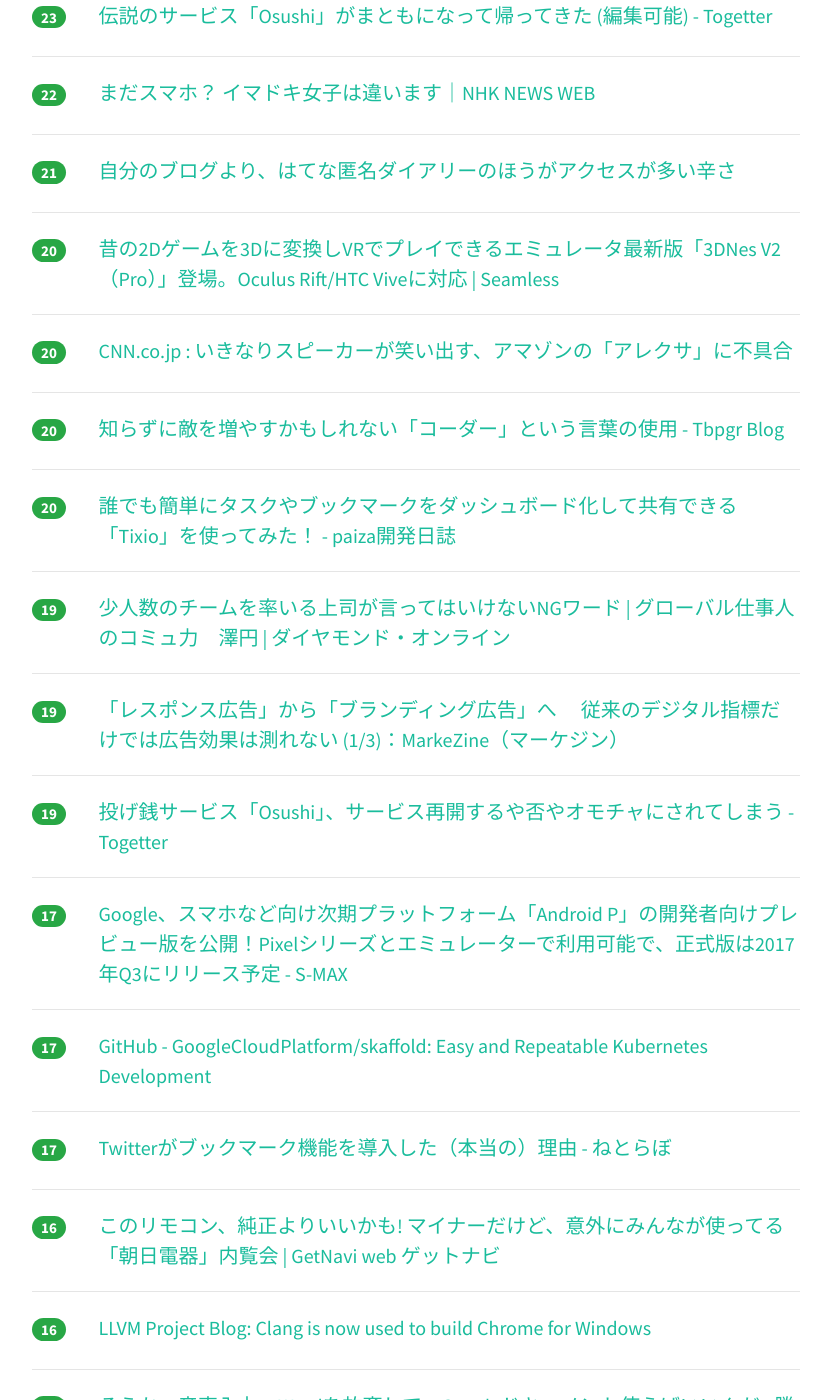
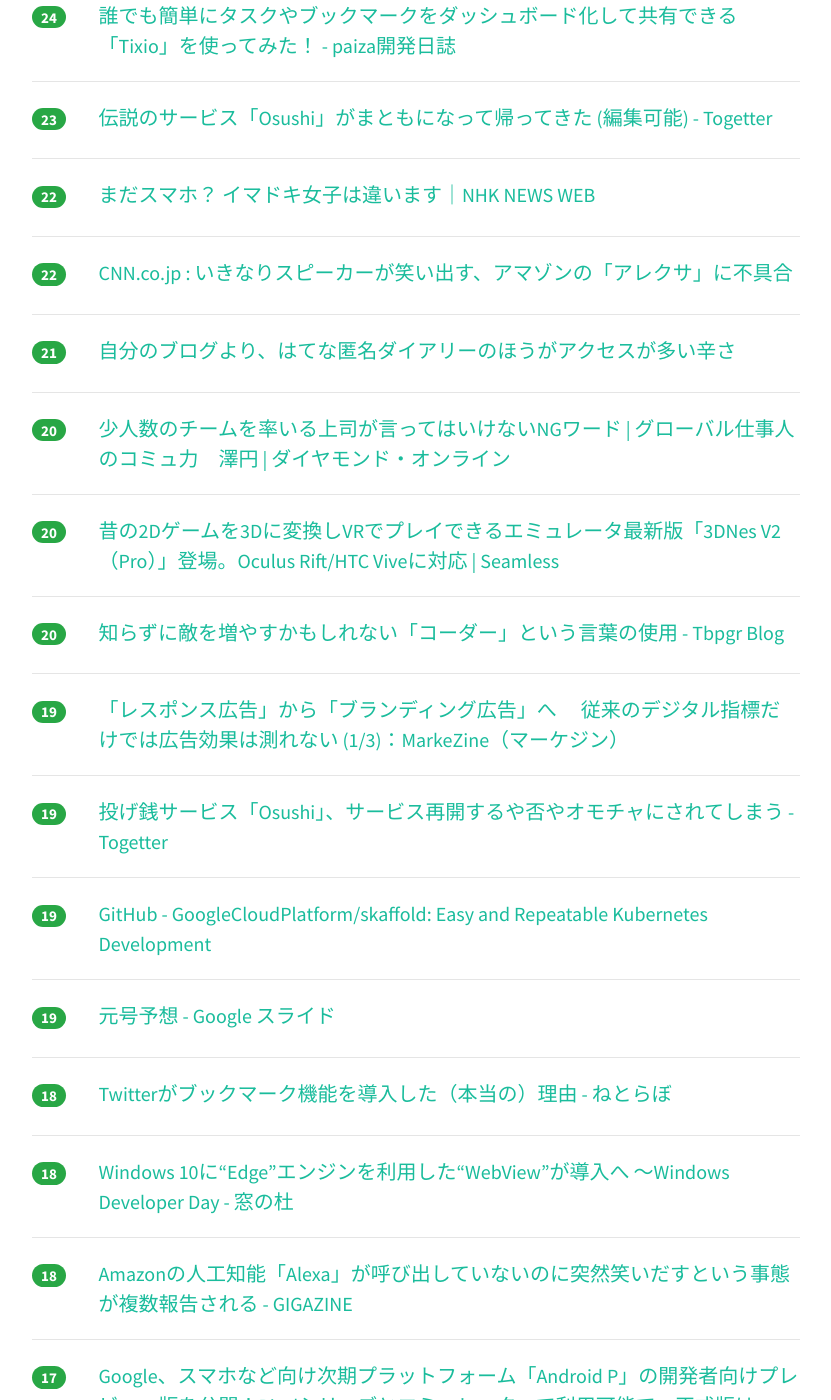
Before and after one commit to yatta47/hatena-matome-site, a Jekyll site: the page built from _posts/2018-03-08-hatena.md, in a window 1280 px wide and 1400 px high, scrolled down 3552 px. Shown: the whole window, without its empty margins (224-1055 px from the left). Built offline with Jekyll 4.4.1, drawn with Linux system fonts in a browser that asks for light colours; nearby versions of some CDN libraries; some of the changed text lies outside the part shown.

Commit message:
Updated 2018-03-08

```diff
--- a/_posts/2018-03-08-hatena.md
+++ b/_posts/2018-03-08-hatena.md
@@ -1,64 +1,64 @@
 ---
 layout: post
 title:  "2018-03-08 はてぶIT"
-date:   2018-03-08 18:03:53
+date:   2018-03-08 19:02:53
 tags: [it-hotentry]
 ---
-66 件のデータあり
+69 件のデータあり
 
 <hr><div class="row">
-<div class="col-1"><span class="badge badge-pill badge-success h2">663</span></div>
+<div class="col-1"><span class="badge badge-pill badge-success h2">675</span></div>
 <div class="col-11"><a href='http://takagi-hiromitsu.jp/diary/20180307.html' target='_blank'>高木浩光＠自宅の日記 - 個人情報保護委員会ゥァア゛ーッ ドガシャア</a></div>
 </div>
 <hr>
 <div class="row">
-<div class="col-1"><span class="badge badge-pill badge-success h2">479</span></div>
+<div class="col-1"><span class="badge badge-pill badge-success h2">494</span></div>
 <div class="col-11"><a href='https://togetter.com/li/1206162' target='_blank'>外注をしすぎた結果、他社に自社の仕様を教えてもらうというカオスな状況に多くの声が寄せられる「過度なアウトソーシングは非効率」 - Togetter</a></div>
 </div>
 <hr>
 <div class="row">
-<div class="col-1"><span class="badge badge-pill badge-success h2">410</span></div>
+<div class="col-1"><span class="badge badge-pill badge-success h2">433</span></div>
 <div class="col-11"><a href='http://japanese.engadget.com/2018/03/07/echo/' target='_blank'>アマゾンEchoスピーカーが唐突に笑い出す不具合発生。各地で怯えるユーザー続出 - Engadget 日本版</a></div>
 </div>
 <hr>
 <div class="row">
-<div class="col-1"><span class="badge badge-pill badge-success h2">246</span></div>
+<div class="col-1"><span class="badge badge-pill badge-success h2">254</span></div>
 <div class="col-11"><a href='http://tech.nikkeibp.co.jp/atcl/nxt/column/18/00134/030600025/' target='_blank'>「すごい技術もたった一つの課題で終わり」　マツダの天才エンジン技術者、大逆転の軌跡（後編） | 日経 xTECH（クロステック）</a></div>
 </div>
 <hr>
 <div class="row">
-<div class="col-1"><span class="badge badge-pill badge-success h2">225</span></div>
+<div class="col-1"><span class="badge badge-pill badge-success h2">248</span></div>
+<div class="col-11"><a href='https://anond.hatelabo.jp/20180308013517' target='_blank'>IE対応と言われたら金額倍くらいを提示したい</a></div>
+</div>
+<hr>
+<div class="row">
+<div class="col-1"><span class="badge badge-pill badge-success h2">229</span></div>
 <div class="col-11"><a href='http://www.yutorism.jp/entry/Hatebu' target='_blank'>【総集編】はてなブックマークの使い方 - ゆとりずむ</a></div>
 </div>
 <hr>
 <div class="row">
-<div class="col-1"><span class="badge badge-pill badge-success h2">222</span></div>
-<div class="col-11"><a href='https://anond.hatelabo.jp/20180308013517' target='_blank'>IE対応と言われたら金額倍くらいを提示したい</a></div>
-</div>
-<hr>
-<div class="row">
-<div class="col-1"><span class="badge badge-pill badge-success h2">197</span></div>
+<div class="col-1"><span class="badge badge-pill badge-success h2">201</span></div>
 <div class="col-11"><a href='http://www.ketancho.net/entry/2018/03/07/080000' target='_blank'>「SQLアンチパターン」を避けるためのチェックリスト①（DB論理設計編） - log4ketancho</a></div>
 </div>
 <hr>
 <div class="row">
-<div class="col-1"><span class="badge badge-pill badge-success h2">177</span></div>
+<div class="col-1"><span class="badge badge-pill badge-success h2">178</span></div>
 <div class="col-11"><a href='https://anond.hatelabo.jp/20180307223400' target='_blank'>ブクマカのアイデンティティ</a></div>
 </div>
 <hr>
 <div class="row">
-<div class="col-1"><span class="badge badge-pill badge-success h2">132</span></div>
+<div class="col-1"><span class="badge badge-pill badge-success h2">143</span></div>
 <div class="col-11"><a href='http://www.itmedia.co.jp/news/articles/1803/08/news062.html' target='_blank'>Alexaの突然の高笑い、Amazonは「修正中」 - ITmedia NEWS</a></div>
 </div>
 <hr>
 <div class="row">
-<div class="col-1"><span class="badge badge-pill badge-success h2">102</span></div>
-<div class="col-11"><a href='https://qiita.com/n_mogi/items/252dc4dcf75f3b2ea977' target='_blank'>個人的にPHPで開発する上で頭に入れておきたいと思っている事 - Qiita</a></div>
+<div class="col-1"><span class="badge badge-pill badge-success h2">109</span></div>
+<div class="col-11"><a href='https://geek-out.jp/column/entry/2018/03/08/110000' target='_blank'>オープンさは私のキャリアの原動力 ─ SIer、Web系、フリーランスという変遷で実感した「オープンにすること」の大切さ - GeekOut</a></div>
 </div>
 <hr>
 <div class="row">
-<div class="col-1"><span class="badge badge-pill badge-success h2">98</span></div>
-<div class="col-11"><a href='https://geek-out.jp/column/entry/2018/03/08/110000' target='_blank'>オープンさは私のキャリアの原動力 ─ SIer、Web系、フリーランスという変遷で実感した「オープンにすること」の大切さ - GeekOut</a></div>
+<div class="col-1"><span class="badge badge-pill badge-success h2">104</span></div>
+<div class="col-11"><a href='https://qiita.com/n_mogi/items/252dc4dcf75f3b2ea977' target='_blank'>個人的にPHPで開発する上で頭に入れておきたいと思っている事 - Qiita</a></div>
 </div>
 <hr>
 <div class="row">
@@ -67,7 +67,12 @@ tags: [it-hotentry]
 </div>
 <hr>
 <div class="row">
-<div class="col-1"><span class="badge badge-pill badge-success h2">59</span></div>
+<div class="col-1"><span class="badge badge-pill badge-success h2">63</span></div>
+<div class="col-11"><a href='https://motemen.hatenablog.com/entry/2018/03/ethereum-dapp-protect-content' target='_blank'>Ether を送金した人だけコンテンツを閲覧できる Ðapp を書いた - 詩と創作・思索のひろば</a></div>
+</div>
+<hr>
+<div class="row">
+<div class="col-1"><span class="badge badge-pill badge-success h2">60</span></div>
 <div class="col-11"><a href='https://forest.watch.impress.co.jp/docs/serial/yajiuma/1110338.html' target='_blank'>Windows版「Google Chrome」のコンパイラーが「MSVC」から「Clang」に - やじうまの杜 - 窓の杜</a></div>
 </div>
 <hr>
@@ -78,7 +83,12 @@ tags: [it-hotentry]
 <hr>
 <div class="row">
 <div class="col-1"><span class="badge badge-pill badge-success h2">55</span></div>
-<div class="col-11"><a href='https://motemen.hatenablog.com/entry/2018/03/ethereum-dapp-protect-content' target='_blank'>Ether を送金した人だけコンテンツを閲覧できる Ðapp を書いた - 詩と創作・思索のひろば</a></div>
+<div class="col-11"><a href='https://docs.google.com/presentation/d/1CNTa1nR9Fgf53md3oUaqpImJRyxStnaHsTyWje9YUbQ/mobilepresent?slide=id.p' target='_blank'>元号予想 - Google スライド</a></div>
+</div>
+<hr>
+<div class="row">
+<div class="col-1"><span class="badge badge-pill badge-success h2">47</span></div>
+<div class="col-11"><a href='http://kabumatome.doorblog.jp/archives/65914296.html' target='_blank'>仮想通貨取引所7社に金融庁が行政処分（業務停止2社・業務改善5社）、処分理由の優勝はビットステーションに : 市況かぶ全力２階建</a></div>
 </div>
 <hr>
 <div class="row">
@@ -92,23 +102,23 @@ tags: [it-hotentry]
 </div>
 <hr>
 <div class="row">
-<div class="col-1"><span class="badge badge-pill badge-success h2">41</span></div>
-<div class="col-11"><a href='http://kabumatome.doorblog.jp/archives/65914296.html' target='_blank'>仮想通貨取引所7社に金融庁が行政処分（業務停止2社・業務改善5社）、処分理由の優勝はビットステーションに : 市況かぶ全力２階建</a></div>
-</div>
-<hr>
-<div class="row">
-<div class="col-1"><span class="badge badge-pill badge-success h2">40</span></div>
-<div class="col-11"><a href='https://docs.google.com/presentation/d/1CNTa1nR9Fgf53md3oUaqpImJRyxStnaHsTyWje9YUbQ/mobilepresent?slide=id.p' target='_blank'>元号予想 - Google スライド</a></div>
-</div>
-<hr>
-<div class="row">
 <div class="col-1"><span class="badge badge-pill badge-success h2">39</span></div>
 <div class="col-11"><a href='http://www.ryuzee.com/contents/blog/7124' target='_blank'>スクラムの概要を1分で理解できるイラスト【2018版】 | Ryuzee.com</a></div>
 </div>
 <hr>
 <div class="row">
+<div class="col-1"><span class="badge badge-pill badge-success h2">39</span></div>
+<div class="col-11"><a href='http://www.jinkochinobokin.nicovideo.jp/' target='_blank'>人工知能募金　あなたの募金を増やします</a></div>
+</div>
+<hr>
+<div class="row">
 <div class="col-1"><span class="badge badge-pill badge-success h2">36</span></div>
 <div class="col-11"><a href='https://flxy.jp/article/561' target='_blank'>エンジニアの文化とか採用についてやってきたこと | flexy（フレキシー） -エンジニア・デザイナーに自由を-</a></div>
+</div>
+<hr>
+<div class="row">
+<div class="col-1"><span class="badge badge-pill badge-success h2">36</span></div>
+<div class="col-11"><a href='https://qiita.com/oinori_man/items/29bdcc16acf186aa96a6' target='_blank'>大学を合格してから始めるwindowsでプログラミング 1日目 - Qiita</a></div>
 </div>
 <hr>
 <div class="row">
@@ -128,11 +138,6 @@ tags: [it-hotentry]
 <hr>
 <div class="row">
 <div class="col-1"><span class="badge badge-pill badge-success h2">32</span></div>
-<div class="col-11"><a href='https://qiita.com/oinori_man/items/29bdcc16acf186aa96a6' target='_blank'>大学を合格してから始めるwindowsでプログラミング 1日目 - Qiita</a></div>
-</div>
-<hr>
-<div class="row">
-<div class="col-1"><span class="badge badge-pill badge-success h2">32</span></div>
 <div class="col-11"><a href='https://medium.com/@voluntas/1d129a997043' target='_blank'>WebRTC スタック Python 実装の紹介 – V – Medium</a></div>
 </div>
 <hr>
@@ -142,8 +147,8 @@ tags: [it-hotentry]
 </div>
 <hr>
 <div class="row">
-<div class="col-1"><span class="badge badge-pill badge-success h2">30</span></div>
-<div class="col-11"><a href='http://www.jinkochinobokin.nicovideo.jp/' target='_blank'>人工知能募金　あなたの募金を増やします</a></div>
+<div class="col-1"><span class="badge badge-pill badge-success h2">29</span></div>
+<div class="col-11"><a href='http://www.atmarkit.co.jp/ait/articles/1803/08/news006.html' target='_blank'>「Kubernetes」とは何か――コンテナ型仮想化の本番利用に向けた課題：先行事例に学ぶKubernetes企業活用の現実（1） - ＠IT</a></div>
 </div>
 <hr>
 <div class="row">
@@ -167,11 +172,6 @@ tags: [it-hotentry]
 </div>
 <hr>
 <div class="row">
-<div class="col-1"><span class="badge badge-pill badge-success h2">27</span></div>
-<div class="col-11"><a href='http://www.atmarkit.co.jp/ait/articles/1803/08/news006.html' target='_blank'>「Kubernetes」とは何か――コンテナ型仮想化の本番利用に向けた課題：先行事例に学ぶKubernetes企業活用の現実（1） - ＠IT</a></div>
-</div>
-<hr>
-<div class="row">
 <div class="col-1"><span class="badge badge-pill badge-success h2">25</span></div>
 <div class="col-11"><a href='https://note.mu/dotrikun/n/n2aa2302fd95f' target='_blank'>iOSエンジニアを5年やって鍛えられた能力｜ドットリくん｜note</a></div>
 </div>
@@ -179,6 +179,11 @@ tags: [it-hotentry]
 <div class="row">
 <div class="col-1"><span class="badge badge-pill badge-success h2">24</span></div>
 <div class="col-11"><a href='http://tech.nikkeibp.co.jp/it/atcl/watcher/14/334361/110800954/' target='_blank'>「遅くて使いものにならない」という光回線への声、定額制も限界か | 日経 xTECH（クロステック）</a></div>
+</div>
+<hr>
+<div class="row">
+<div class="col-1"><span class="badge badge-pill badge-success h2">24</span></div>
+<div class="col-11"><a href='http://paiza.hatenablog.com/entry/2018/03/08/%E8%AA%B0%E3%81%A7%E3%82%82%E7%B0%A1%E5%8D%98%E3%81%AB%E3%82%BF%E3%82%B9%E3%82%AF%E3%82%84%E3%83%96%E3%83%83%E3%82%AF%E3%83%9E%E3%83%BC%E3%82%AF%E3%82%92%E3%83%80%E3%83%83%E3%82%B7%E3%83%A5%E3%83%9C' target='_blank'>誰でも簡単にタスクやブックマークをダッシュボード化して共有できる「Tixio」を使ってみた！ - paiza開発日誌</a></div>
 </div>
 <hr>
 <div class="row">
@@ -192,8 +197,18 @@ tags: [it-hotentry]
 </div>
 <hr>
 <div class="row">
+<div class="col-1"><span class="badge badge-pill badge-success h2">22</span></div>
+<div class="col-11"><a href='https://www.cnn.co.jp/tech/35115797.html' target='_blank'>CNN.co.jp : いきなりスピーカーが笑い出す、アマゾンの「アレクサ」に不具合</a></div>
+</div>
+<hr>
+<div class="row">
 <div class="col-1"><span class="badge badge-pill badge-success h2">21</span></div>
 <div class="col-11"><a href='https://anond.hatelabo.jp/20180308022237' target='_blank'>自分のブログより、はてな匿名ダイアリーのほうがアクセスが多い辛さ</a></div>
+</div>
+<hr>
+<div class="row">
+<div class="col-1"><span class="badge badge-pill badge-success h2">20</span></div>
+<div class="col-11"><a href='http://diamond.jp/articles/-/162583' target='_blank'>少人数のチームを率いる上司が言ってはいけないNGワード | グローバル仕事人のコミュ力　澤円 | ダイヤモンド・オンライン</a></div>
 </div>
 <hr>
 <div class="row">
@@ -203,22 +218,7 @@ tags: [it-hotentry]
 <hr>
 <div class="row">
 <div class="col-1"><span class="badge badge-pill badge-success h2">20</span></div>
-<div class="col-11"><a href='https://www.cnn.co.jp/tech/35115797.html' target='_blank'>CNN.co.jp : いきなりスピーカーが笑い出す、アマゾンの「アレクサ」に不具合</a></div>
-</div>
-<hr>
-<div class="row">
-<div class="col-1"><span class="badge badge-pill badge-success h2">20</span></div>
 <div class="col-11"><a href='http://tbpgr.hatenablog.com/entry/2018/03/06/183000' target='_blank'>知らずに敵を増やすかもしれない「コーダー」という言葉の使用 - Tbpgr Blog</a></div>
-</div>
-<hr>
-<div class="row">
-<div class="col-1"><span class="badge badge-pill badge-success h2">20</span></div>
-<div class="col-11"><a href='http://paiza.hatenablog.com/entry/2018/03/08/%E8%AA%B0%E3%81%A7%E3%82%82%E7%B0%A1%E5%8D%98%E3%81%AB%E3%82%BF%E3%82%B9%E3%82%AF%E3%82%84%E3%83%96%E3%83%83%E3%82%AF%E3%83%9E%E3%83%BC%E3%82%AF%E3%82%92%E3%83%80%E3%83%83%E3%82%B7%E3%83%A5%E3%83%9C' target='_blank'>誰でも簡単にタスクやブックマークをダッシュボード化して共有できる「Tixio」を使ってみた！ - paiza開発日誌</a></div>
-</div>
-<hr>
-<div class="row">
-<div class="col-1"><span class="badge badge-pill badge-success h2">19</span></div>
-<div class="col-11"><a href='http://diamond.jp/articles/-/162583' target='_blank'>少人数のチームを率いる上司が言ってはいけないNGワード | グローバル仕事人のコミュ力　澤円 | ダイヤモンド・オンライン</a></div>
 </div>
 <hr>
 <div class="row">
@@ -232,18 +232,33 @@ tags: [it-hotentry]
 </div>
 <hr>
 <div class="row">
-<div class="col-1"><span class="badge badge-pill badge-success h2">17</span></div>
-<div class="col-11"><a href='http://s-max.jp/archives/1742010.html' target='_blank'>Google、スマホなど向け次期プラットフォーム「Android P」の開発者向けプレビュー版を公開！Pixelシリーズとエミュレーターで利用可能で、正式版は2017年Q3にリリース予定 - S-MAX</a></div>
+<div class="col-1"><span class="badge badge-pill badge-success h2">19</span></div>
+<div class="col-11"><a href='https://github.com/GoogleCloudPlatform/skaffold' target='_blank'>GitHub - GoogleCloudPlatform/skaffold: Easy and Repeatable Kubernetes Development</a></div>
+</div>
+<hr>
+<div class="row">
+<div class="col-1"><span class="badge badge-pill badge-success h2">19</span></div>
+<div class="col-11"><a href='https://docs.google.com/presentation/d/1CNTa1nR9Fgf53md3oUaqpImJRyxStnaHsTyWje9YUbQ/mobilepresent?slide=id.g34c53852b2_0_12' target='_blank'>元号予想 - Google スライド</a></div>
+</div>
+<hr>
+<div class="row">
+<div class="col-1"><span class="badge badge-pill badge-success h2">18</span></div>
+<div class="col-11"><a href='http://nlab.itmedia.co.jp/nl/articles/1803/08/news032.html' target='_blank'>Twitterがブックマーク機能を導入した（本当の）理由 - ねとらぼ</a></div>
+</div>
+<hr>
+<div class="row">
+<div class="col-1"><span class="badge badge-pill badge-success h2">18</span></div>
+<div class="col-11"><a href='https://forest.watch.impress.co.jp/docs/news/1110447.html' target='_blank'>Windows 10に“Edge”エンジンを利用した“WebView”が導入へ ～Windows Developer Day - 窓の杜</a></div>
+</div>
+<hr>
+<div class="row">
+<div class="col-1"><span class="badge badge-pill badge-success h2">18</span></div>
+<div class="col-11"><a href='https://gigazine.net/news/20180308-amazon-alexa-laugh/' target='_blank'>Amazonの人工知能「Alexa」が呼び出していないのに突然笑いだすという事態が複数報告される - GIGAZINE</a></div>
 </div>
 <hr>
 <div class="row">
 <div class="col-1"><span class="badge badge-pill badge-success h2">17</span></div>
-<div class="col-11"><a href='https://github.com/GoogleCloudPlatform/skaffold' target='_blank'>GitHub - GoogleCloudPlatform/skaffold: Easy and Repeatable Kubernetes Development</a></div>
-</div>
-<hr>
-<div class="row">
-<div class="col-1"><span class="badge badge-pill badge-success h2">17</span></div>
-<div class="col-11"><a href='http://nlab.itmedia.co.jp/nl/articles/1803/08/news032.html' target='_blank'>Twitterがブックマーク機能を導入した（本当の）理由 - ねとらぼ</a></div>
+<div class="col-11"><a href='http://s-max.jp/archives/1742010.html' target='_blank'>Google、スマホなど向け次期プラットフォーム「Android P」の開発者向けプレビュー版を公開！Pixelシリーズとエミュレーターで利用可能で、正式版は2017年Q3にリリース予定 - S-MAX</a></div>
 </div>
 <hr>
 <div class="row">
@@ -258,12 +273,22 @@ tags: [it-hotentry]
 <hr>
 <div class="row">
 <div class="col-1"><span class="badge badge-pill badge-success h2">16</span></div>
+<div class="col-11"><a href='http://tech.plaid.co.jp/software-development-not-start-from-shu/' target='_blank'>「型を守る」ことから始めないソフトウェア開発 ー 常にゼロベースで考える | PLAID engineer blog</a></div>
+</div>
+<hr>
+<div class="row">
+<div class="col-1"><span class="badge badge-pill badge-success h2">16</span></div>
 <div class="col-11"><a href='http://katsumakazuyo.hatenablog.com/entry/2018/03/08/122235' target='_blank'>そうか、音声入力、Wordを放棄して、Googleドキュメント使えばいいんだ - 勝間和代が徹底的にマニアックな話をアップするブログ</a></div>
 </div>
 <hr>
 <div class="row">
 <div class="col-1"><span class="badge badge-pill badge-success h2">16</span></div>
 <div class="col-11"><a href='https://anond.hatelabo.jp/20180308143924' target='_blank'>増田有料サービスを契約すると投稿者のidが見えるようになります</a></div>
+</div>
+<hr>
+<div class="row">
+<div class="col-1"><span class="badge badge-pill badge-success h2">16</span></div>
+<div class="col-11"><a href='https://www3.nhk.or.jp/news/html/20180308/k10011356021000.html' target='_blank'>コインチェック マルウエア感染でＮＥＭ流出か | NHKニュース</a></div>
 </div>
 <hr>
 <div class="row">
@@ -282,6 +307,11 @@ tags: [it-hotentry]
 </div>
 <hr>
 <div class="row">
+<div class="col-1"><span class="badge badge-pill badge-success h2">15</span></div>
+<div class="col-11"><a href='http://www.thechrisoshow.com/2018/02/20/es6-style-hash-literals-in/' target='_blank'>ES6 style hash literals in Ruby</a></div>
+</div>
+<hr>
+<div class="row">
 <div class="col-1"><span class="badge badge-pill badge-success h2">14</span></div>
 <div class="col-11"><a href='http://wonderwall.hatenablog.com/entry/2018/03/07/213000' target='_blank'>Djangoメモ(5) : 対話型シェルでAPIを使ってみる - もた日記</a></div>
 </div>
@@ -293,22 +323,12 @@ tags: [it-hotentry]
 <hr>
 <div class="row">
 <div class="col-1"><span class="badge badge-pill badge-success h2">14</span></div>
-<div class="col-11"><a href='http://tech.plaid.co.jp/software-development-not-start-from-shu/' target='_blank'>「型を守る」ことから始めないソフトウェア開発 ー 常にゼロベースで考える | PLAID engineer blog</a></div>
-</div>
-<hr>
-<div class="row">
-<div class="col-1"><span class="badge badge-pill badge-success h2">14</span></div>
-<div class="col-11"><a href='https://forest.watch.impress.co.jp/docs/news/1110447.html' target='_blank'>Windows 10に“Edge”エンジンを利用した“WebView”が導入へ ～Windows Developer Day - 窓の杜</a></div>
+<div class="col-11"><a href='http://realsound.jp/tech/2018/03/post-168215.html' target='_blank'>「漫画村」はなぜ閉鎖しない？　弁護士と漫画編集者の見解を聞く｜Real Sound｜リアルサウンド テック</a></div>
 </div>
 <hr>
 <div class="row">
 <div class="col-1"><span class="badge badge-pill badge-success h2">13</span></div>
 <div class="col-11"><a href='http://nlab.itmedia.co.jp/nl/articles/1803/07/news108.html' target='_blank'>「C言語の派生でオブジェクト指……」→「C++！」　特徴から言語名を選ぶ「プログラミング言語かるた」制作中 - ねとらぼ</a></div>
-</div>
-<hr>
-<div class="row">
-<div class="col-1"><span class="badge badge-pill badge-success h2">13</span></div>
-<div class="col-11"><a href='http://www.thechrisoshow.com/2018/02/20/es6-style-hash-literals-in/' target='_blank'>ES6 style hash literals in Ruby</a></div>
 </div>
 <hr>
 <div class="row">
@@ -322,11 +342,6 @@ tags: [it-hotentry]
 </div>
 <hr>
 <div class="row">
-<div class="col-1"><span class="badge badge-pill badge-success h2">10</span></div>
-<div class="col-11"><a href='http://realsound.jp/tech/2018/03/post-168215.html' target='_blank'>「漫画村」はなぜ閉鎖しない？　弁護士と漫画編集者の見解を聞く｜Real Sound｜リアルサウンド テック</a></div>
-</div>
-<hr>
-<div class="row">
 <div class="col-1"><span class="badge badge-pill badge-success h2">9</span></div>
 <div class="col-11"><a href='http://anatofuz.hatenablog.com/entry/2018/03/07/223852' target='_blank'>YAPC::Okinawa 2018 ONNASON　そしてYAPCから貰ったもの - Acme::AnaTofuZ->new;</a></div>
 </div>
```
